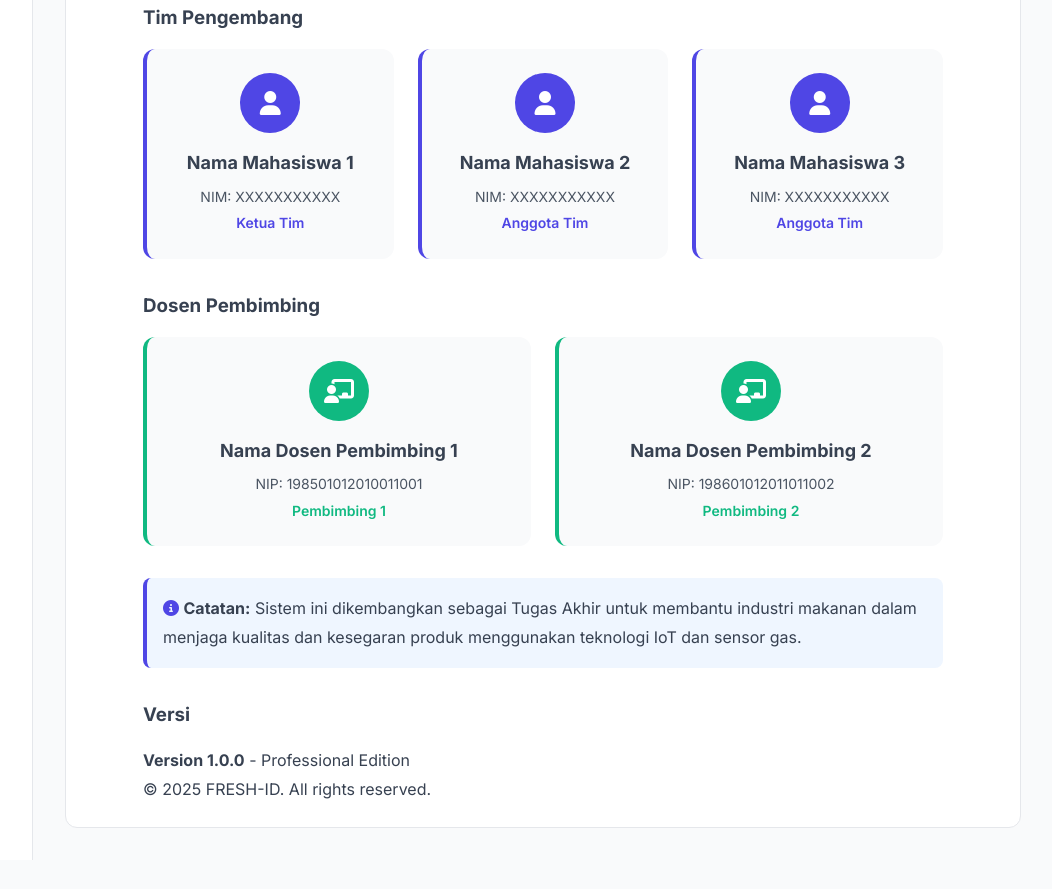
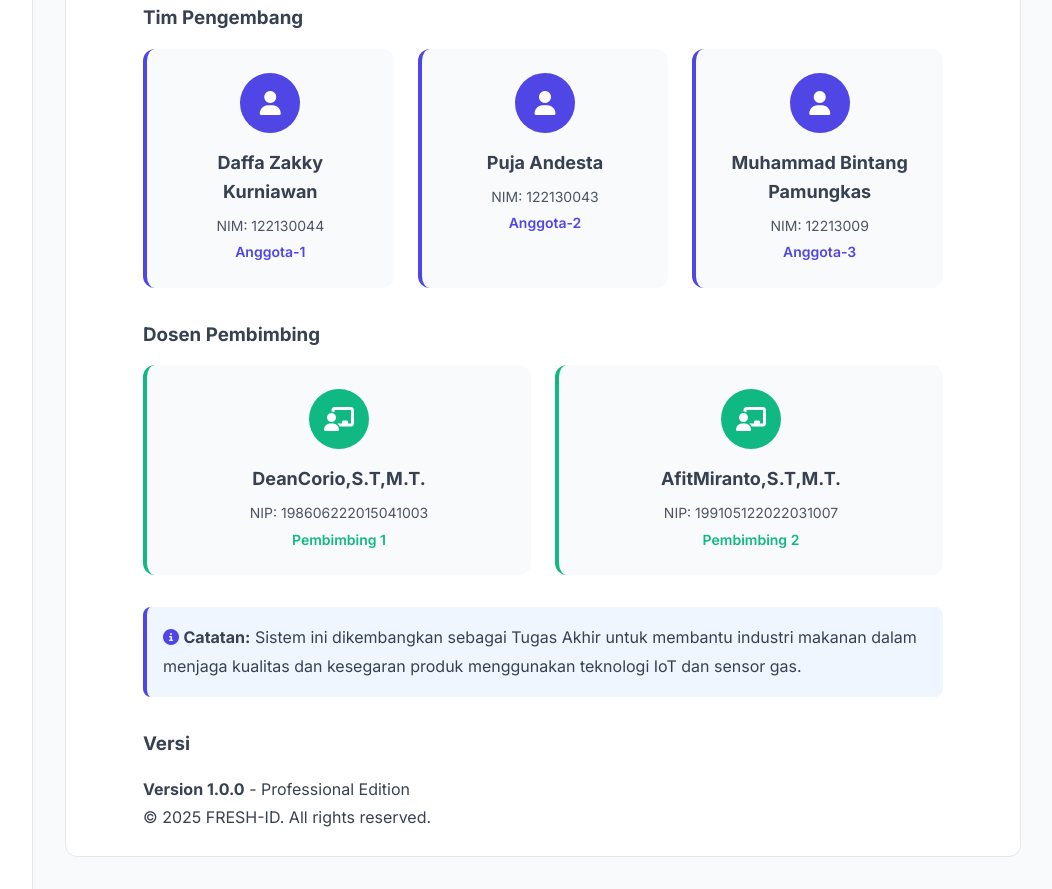
Before and after one commit to deplonn123/freshid-system, a plain HTML site: page tentang.html in a window 1280 px wide. Shown: the part 1170-2059 px from the top of the page, without its empty margins (227-1279 px from the left). Before the commit the page ends 2030 px from the top, so only its background shows below. Drawn offline with Linux system fonts and the light colour scheme; sample sign-in values are in the browser's storage.

Commit message:
Update halaman tentang: info tim pengembang dan dosen pembimbing

```diff
--- a/tentang.html
+++ b/tentang.html
@@ -185,27 +185,27 @@
                                     <div style="width: 60px; height: 60px; background: var(--primary); border-radius: 50%; display: flex; align-items: center; justify-content: center; margin: 0 auto 1rem; color: white;">
                                         <i class="fas fa-user" style="font-size: 1.5rem;"></i>
                                     </div>
-                                    <h4 style="text-align: center; margin-bottom: 0.5rem; font-size: 1.125rem;">Nama Mahasiswa 1</h4>
-                                    <p style="text-align: center; color: var(--gray-600); font-size: 0.875rem; margin-bottom: 0.25rem;">NIM: XXXXXXXXXXX</p>
-                                    <p style="text-align: center; color: var(--primary); font-weight: 600; font-size: 0.875rem;">Ketua Tim</p>
+                                    <h4 style="text-align: center; margin-bottom: 0.5rem; font-size: 1.125rem;">Daffa Zakky Kurniawan</h4>
+                                    <p style="text-align: center; color: var(--gray-600); font-size: 0.875rem; margin-bottom: 0.25rem;">NIM: 122130044</p>
+                                    <p style="text-align: center; color: var(--primary); font-weight: 600; font-size: 0.875rem;">Anggota-1</p>
                                 </div>
 
                                 <div style="padding: 1.5rem; background: var(--gray-50); border-radius: 12px; border-left: 4px solid var(--primary);">
                                     <div style="width: 60px; height: 60px; background: var(--primary); border-radius: 50%; display: flex; align-items: center; justify-content: center; margin: 0 auto 1rem; color: white;">
                                         <i class="fas fa-user" style="font-size: 1.5rem;"></i>
                                     </div>
-                                    <h4 style="text-align: center; margin-bottom: 0.5rem; font-size: 1.125rem;">Nama Mahasiswa 2</h4>
-                                    <p style="text-align: center; color: var(--gray-600); font-size: 0.875rem; margin-bottom: 0.25rem;">NIM: XXXXXXXXXXX</p>
-                                    <p style="text-align: center; color: var(--primary); font-weight: 600; font-size: 0.875rem;">Anggota Tim</p>
+                                    <h4 style="text-align: center; margin-bottom: 0.5rem; font-size: 1.125rem;">Puja Andesta</h4>
+                                    <p style="text-align: center; color: var(--gray-600); font-size: 0.875rem; margin-bottom: 0.25rem;">NIM: 122130043</p>
+                                    <p style="text-align: center; color: var(--primary); font-weight: 600; font-size: 0.875rem;">Anggota-2</p>
                                 </div>
 
                                 <div style="padding: 1.5rem; background: var(--gray-50); border-radius: 12px; border-left: 4px solid var(--primary);">
                                     <div style="width: 60px; height: 60px; background: var(--primary); border-radius: 50%; display: flex; align-items: center; justify-content: center; margin: 0 auto 1rem; color: white;">
                                         <i class="fas fa-user" style="font-size: 1.5rem;"></i>
                                     </div>
-                                    <h4 style="text-align: center; margin-bottom: 0.5rem; font-size: 1.125rem;">Nama Mahasiswa 3</h4>
-                                    <p style="text-align: center; color: var(--gray-600); font-size: 0.875rem; margin-bottom: 0.25rem;">NIM: XXXXXXXXXXX</p>
-                                    <p style="text-align: center; color: var(--primary); font-weight: 600; font-size: 0.875rem;">Anggota Tim</p>
+                                    <h4 style="text-align: center; margin-bottom: 0.5rem; font-size: 1.125rem;">Muhammad Bintang Pamungkas</h4>
+                                    <p style="text-align: center; color: var(--gray-600); font-size: 0.875rem; margin-bottom: 0.25rem;">NIM: 12213009</p>
+                                    <p style="text-align: center; color: var(--primary); font-weight: 600; font-size: 0.875rem;">Anggota-3</p>
                                 </div>
                             </div>
 
@@ -215,8 +215,8 @@
                                     <div style="width: 60px; height: 60px; background: #10b981; border-radius: 50%; display: flex; align-items: center; justify-content: center; margin: 0 auto 1rem; color: white;">
                                         <i class="fas fa-chalkboard-teacher" style="font-size: 1.5rem;"></i>
                                     </div>
-                                    <h4 style="text-align: center; margin-bottom: 0.5rem; font-size: 1.125rem;">Nama Dosen Pembimbing 1</h4>
-                                    <p style="text-align: center; color: var(--gray-600); font-size: 0.875rem; margin-bottom: 0.25rem;">NIP: 198501012010011001</p>
+                                    <h4 style="text-align: center; margin-bottom: 0.5rem; font-size: 1.125rem;">DeanCorio,S.T,M.T.</h4>
+                                    <p style="text-align: center; color: var(--gray-600); font-size: 0.875rem; margin-bottom: 0.25rem;">NIP: 198606222015041003</p>
                                     <p style="text-align: center; color: #10b981; font-weight: 600; font-size: 0.875rem;">Pembimbing 1</p>
                                 </div>
 
@@ -224,8 +224,8 @@
                                     <div style="width: 60px; height: 60px; background: #10b981; border-radius: 50%; display: flex; align-items: center; justify-content: center; margin: 0 auto 1rem; color: white;">
                                         <i class="fas fa-chalkboard-teacher" style="font-size: 1.5rem;"></i>
                                     </div>
-                                    <h4 style="text-align: center; margin-bottom: 0.5rem; font-size: 1.125rem;">Nama Dosen Pembimbing 2</h4>
-                                    <p style="text-align: center; color: var(--gray-600); font-size: 0.875rem; margin-bottom: 0.25rem;">NIP: 198601012011011002</p>
+                                    <h4 style="text-align: center; margin-bottom: 0.5rem; font-size: 1.125rem;">AfitMiranto,S.T,M.T.</h4>
+                                    <p style="text-align: center; color: var(--gray-600); font-size: 0.875rem; margin-bottom: 0.25rem;">NIP: 199105122022031007</p>
                                     <p style="text-align: center; color: #10b981; font-weight: 600; font-size: 0.875rem;">Pembimbing 2</p>
                                 </div>
                             </div>
```
